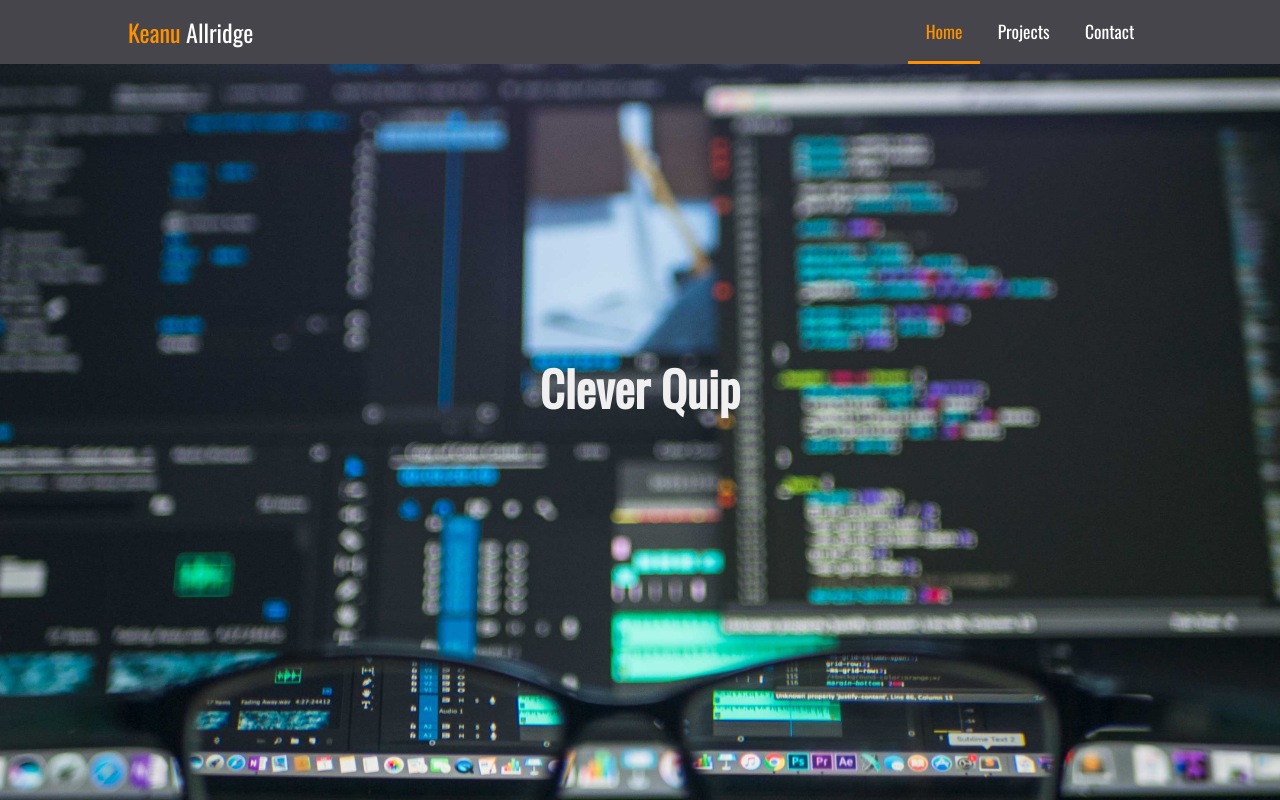
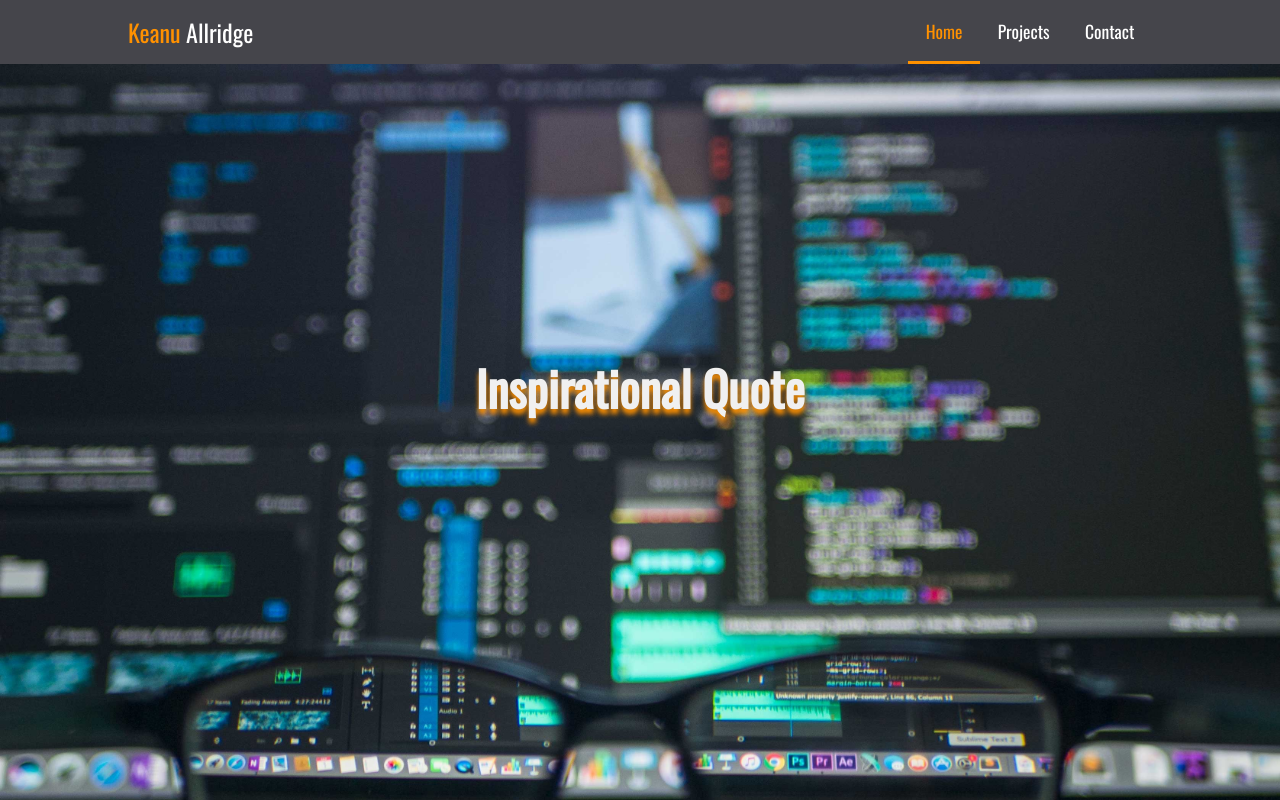
Before and after one commit to Kianek/vue-portfolio, a Vue app: page / in a window 1280 px wide. Shown: the top 800 px of the page. Built offline with nearby package versions, Linux system fonts and the light colour scheme.

Commit message:
Update styles; add inspiring quote

```diff
--- a/src/pages/Home.vue
+++ b/src/pages/Home.vue
@@ -1,7 +1,7 @@
 <template>
   <Page classes="black">
     <header>
-      <h2>Clever Quip</h2>
+      <h2>Inspirational Quote</h2>
       <img
         id="bg-image"
         src="@/assets/computer-bg.jpg"
@@ -43,6 +43,7 @@ export default {
 
 <style lang="scss" scoped>
 @import "../styles.scss";
+@import "../colors";
 
 $bg: #f0f0f0;
 
@@ -54,11 +55,12 @@ header {
 
   h2 {
     color: $bg;
-    font-size: 3em;
+    font-size: 3rem;
     position: absolute;
     top: 30%;
     left: 0;
     text-align: center;
+    text-shadow: 0 5px 5px $orange;
     width: 100%;
     z-index: 10;
   }
```
